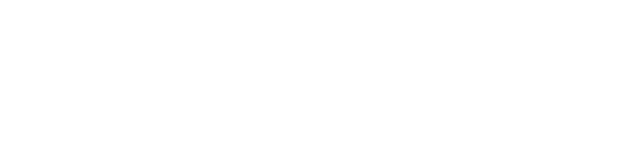
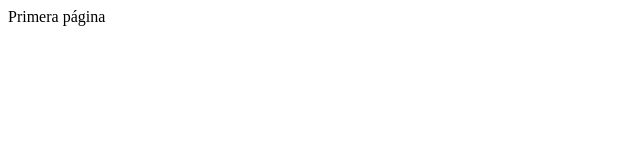
Before and after one commit to Carmen-Grijalba/Curso_git, a plain HTML site: page index.html in a window 1280 px wide. Shown: the whole page, without its empty margins (0-640 px from the left). Drawn offline with Linux system fonts and the light colour scheme.

Commit message:
Ahora el index.html tiene código html

```diff
--- a/index.html
+++ b/index.html
@@ -7,6 +7,6 @@
     <title>Prueba Git</title>
 </head>
 <body>
-
+    Primera página
 </body>
 </html>
```
